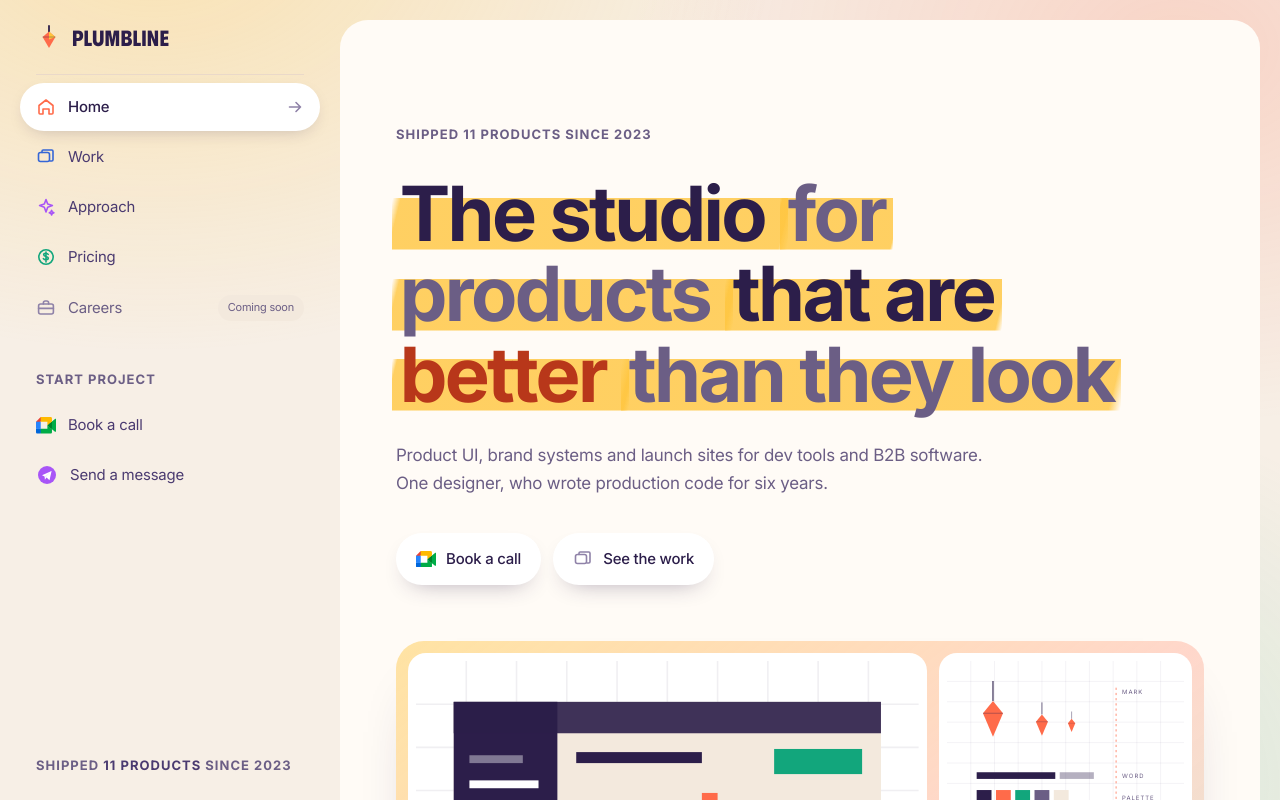
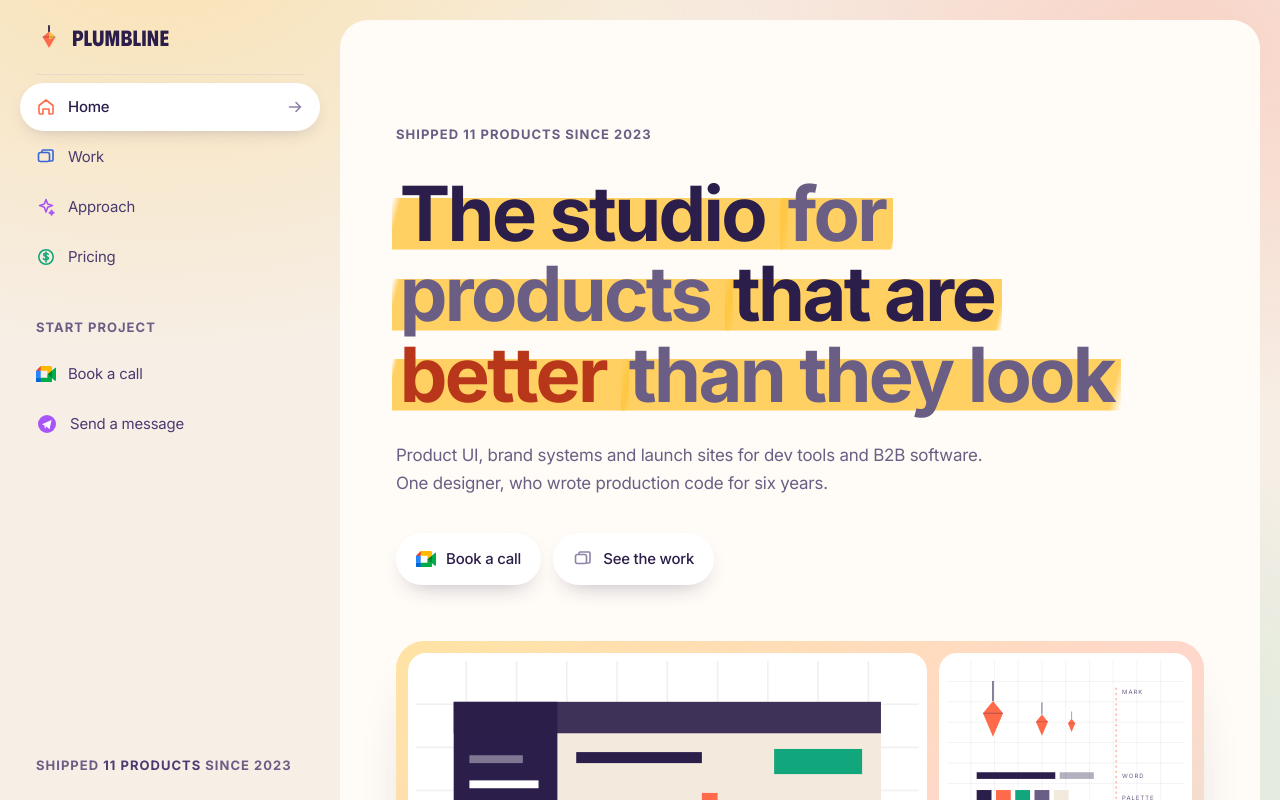
Before and after one commit to martiniscoding/orvinex-studios, a Next.js app: page / in a window 1280 px wide. Shown: the top 800 px of the page. Built offline with nearby package versions, Linux system fonts and the light colour scheme.

Commit message:
Remove the Careers nav item
Nothing else used the "coming soon" flag, so the flag, its disabled-link
branch, the pill and the briefcase icon go with it — every rail item is
now a real link.

Co-Authored-By: Claude Opus 5 <noreply@anthropic.com>

```diff
--- a/src/components/Icons.tsx
+++ b/src/components/Icons.tsx
@@ -34,13 +34,6 @@ export const PriceIcon = () => (
   <svg {...base}>
     <circle cx="10" cy="10" r="7.2" />
     <path d="M12.2 7.4c-.5-.8-1.3-1.2-2.3-1.2-1.3 0-2.2.6-2.2 1.6 0 2.3 4.6 1 4.6 3.3 0 1.1-1 1.7-2.4 1.7-1.1 0-2-.4-2.5-1.2M10 5v10" />
-  </svg>
-);
-
-export const CareerIcon = () => (
-  <svg {...base}>
-    <rect x="2.6" y="6" width="14.8" height="10" rx="2" />
-    <path d="M7.4 6V4.8A1.8 1.8 0 0 1 9.2 3h1.6a1.8 1.8 0 0 1 1.8 1.8V6M2.6 10.4h14.8" />
   </svg>
 );
 
--- a/src/components/Sidebar.tsx
+++ b/src/components/Sidebar.tsx
@@ -7,7 +7,6 @@ import { nav, site } from "@/content/site";
 import {
   ArrowIcon,
   CallIcon,
-  CareerIcon,
   HomeIcon,
   Mark,
   MessageIcon,
@@ -21,7 +20,6 @@ const icons: Record<string, () => React.ReactElement> = {
   work: WorkIcon,
   approach: SparkIcon,
   pricing: PriceIcon,
-  careers: CareerIcon,
 };
 
 /* Each destination keeps its own colour, active or not — the rail should feel
@@ -31,7 +29,6 @@ const iconHues: Record<string, string> = {
   work: "text-sky-deep",
   approach: "text-grape",
   pricing: "text-mint-deep",
-  careers: "text-faint",
 };
 
 function Rail({ onNavigate }: { onNavigate?: () => void }) {
@@ -69,37 +66,29 @@ function Rail({ onNavigate }: { onNavigate?: () => void }) {
       <nav aria-label="Sections" className="mt-2 space-y-0.5">
         {nav.map((item) => {
           const Icon = icons[item.id] ?? HomeIcon;
-          const isActive = active === item.id && !item.soon;
-          const Tag = item.soon ? "span" : Link;
+          const isActive = active === item.id;
           return (
-            <Tag
+            <Link
               key={item.id}
-              href={item.href ?? "/"}
-              onClick={item.soon ? undefined : onNavigate}
+              href={item.href}
+              onClick={onNavigate}
               aria-current={isActive ? "true" : undefined}
               className={`group flex items-center gap-3 rounded-full px-4 py-3 text-[0.9375rem] transition-all duration-300 ${
                 isActive
                   ? "bg-card text-ink shadow-[0_6px_18px_-8px_rgba(44,30,74,0.28)]"
-                  : item.soon
-                    ? "cursor-default text-muted"
-                    : "text-ink-2 hover:bg-hush"
+                  : "text-ink-2 hover:bg-hush"
               }`}
             >
               <span className={iconHues[item.id] ?? "text-faint"}>
                 <Icon />
               </span>
               <span className={isActive ? "font-medium" : ""}>{item.label}</span>
-              {item.soon && (
-                <span className="ml-auto rounded-full bg-hush px-2.5 py-1 text-[0.6875rem] text-muted">
-                  Coming soon
-                </span>
-              )}
               {isActive && (
                 <span className="ml-auto text-faint transition-transform duration-300 group-hover:translate-x-0.5">
                   <ArrowIcon />
                 </span>
               )}
-            </Tag>
+            </Link>
           );
         })}
       </nav>
--- a/src/components/sections/Footer.tsx
+++ b/src/components/sections/Footer.tsx
@@ -10,17 +10,11 @@ export default function Footer() {
         <span className="phudu text-lg leading-none">{site.name}</span>
       </Link>
       <nav aria-label="Footer" className="flex flex-wrap gap-6 text-sm text-muted">
-        {nav
-          .filter((n) => !n.soon)
-          .map((item) => (
-            <Link
-              key={item.id}
-              href={item.href ?? "/"}
-              className="transition-colors hover:text-ink"
-            >
-              {item.label}
-            </Link>
-          ))}
+        {nav.map((item) => (
+          <Link key={item.id} href={item.href} className="transition-colors hover:text-ink">
+            {item.label}
+          </Link>
+        ))}
         <a href={`mailto:${site.email}`} className="transition-colors hover:text-ink">
           Email
         </a>
--- a/src/content/site.ts
+++ b/src/content/site.ts
@@ -16,16 +16,14 @@ export const site = {
 export const nav: {
   id: string;
   label: string;
-  href?: string;
+  href: string;
   /** True when the item is a section of the home page, not its own route. */
   section?: boolean;
-  soon?: boolean;
 }[] = [
   { id: "home", label: "Home", href: "/#home", section: true },
   { id: "work", label: "Work", href: "/#work", section: true },
   { id: "approach", label: "Approach", href: "/#approach", section: true },
   { id: "pricing", label: "Pricing", href: "/pricing" },
-  { id: "careers", label: "Careers", soon: true },
 ];
 
 export const hero = {
```
